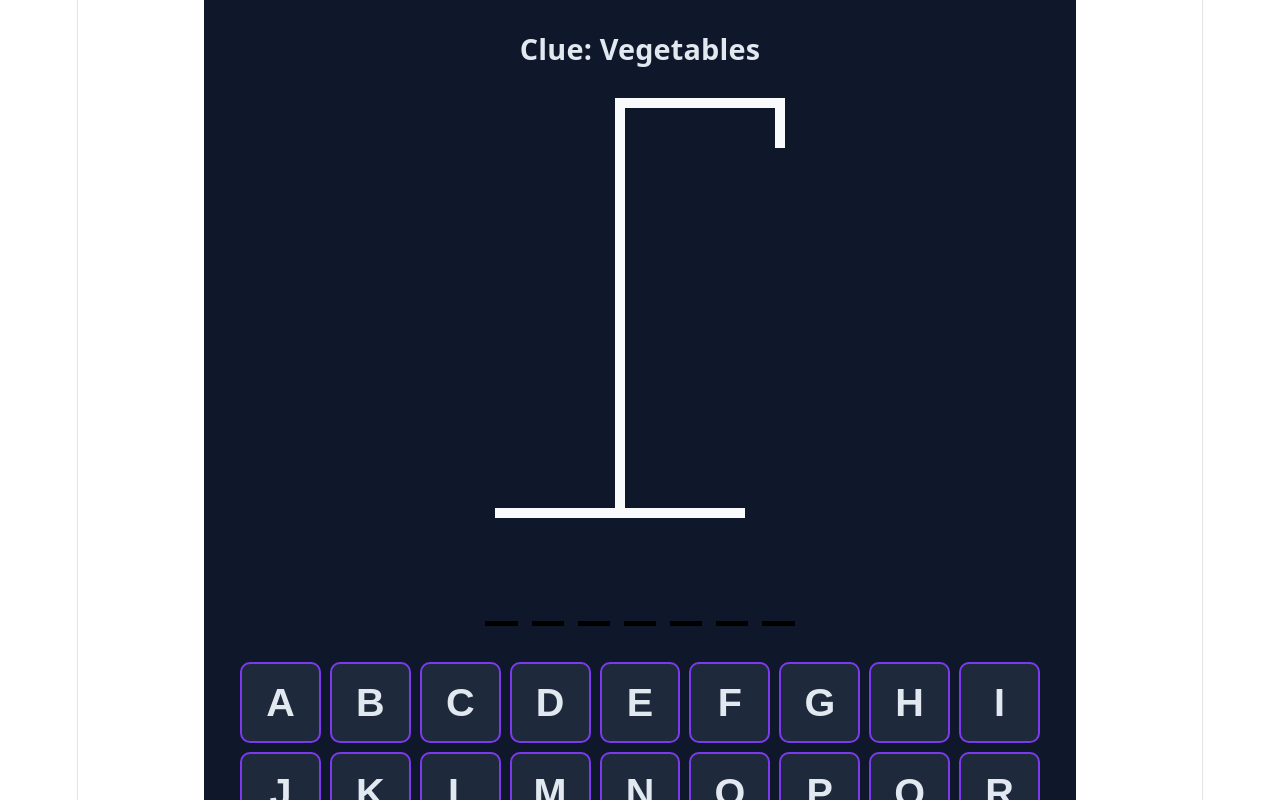
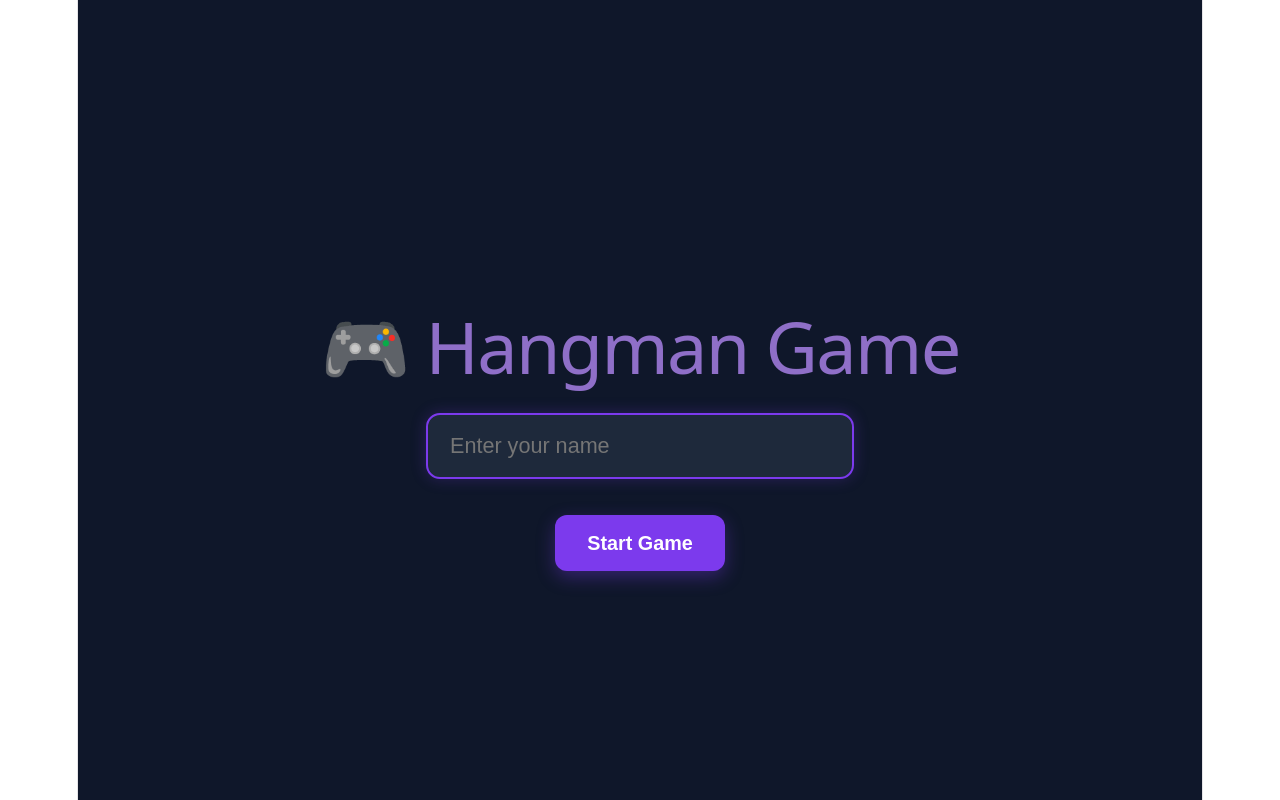
Before and after one commit to Aiswarya1810/Hangman_game, a React (Vite) app in the folder Hangman/: page / in a window 1280 px wide. Shown: the top 800 px of the page. Built offline with nearby package versions, Linux system fonts and the light colour scheme.

Commit message:
start screen added

```diff
--- a/Hangman/src/App.tsx
+++ b/Hangman/src/App.tsx
@@ -16,6 +16,8 @@ function getWord() {
 function App() {
   const [{ word, category }, setGameWord] = useState(getWord)
   const [guessedLetters, setGuessedLetters] = useState<string[]>([])
+  const [playerName, setPlayerName] = useState("")
+  const [isStarted, setIsStarted] = useState(false)
 
   const incorrectLetters = guessedLetters.filter(letter => !word.includes(letter))
 
@@ -31,6 +33,8 @@ function App() {
 
   useEffect(() => {
     const handler = (e: KeyboardEvent) => {
+      if (!isStarted) return
+
       const key = e.key.toLowerCase()
 
       if (!key.match(/^[a-z]$/)) return
@@ -42,10 +46,11 @@ function App() {
     return () => {
       document.removeEventListener("keydown", handler)
     }
-  }, [addGuessedLetter])
+  }, [addGuessedLetter, isStarted])
 
   useEffect(() => {
     const handler = (e: KeyboardEvent) => {
+      if (!isStarted) return
       if (e.key !== "Enter") return
 
       e.preventDefault()
@@ -57,7 +62,98 @@ function App() {
     return () => {
       document.removeEventListener("keydown", handler)
     }
-  }, [])
+  }, [isStarted])
+
+if (!isStarted) {
+  return (
+    <div
+      style={{
+        minHeight: "100vh",
+        display: "flex",
+        flexDirection: "column",
+        justifyContent: "center",
+        alignItems: "center",
+        gap: "2rem",
+        backgroundColor: "#0f172a",
+        color: "#e2e8f0",
+        padding: "2rem",
+        animation: "fadeIn 0.8s ease",
+      }}
+    >
+      <style>
+        {`
+          @keyframes fadeIn {
+            from {
+              opacity: 0;
+              transform: translateY(30px);
+            }
+            to {
+              opacity: 1;
+              transform: translateY(0);
+            }
+          }
+        `}
+      </style>
+
+      <h1
+        style={{
+          fontSize: "4rem",
+          marginBottom: "1rem",
+          textAlign: "center",
+          color:"#8f6fc8",
+        }}
+      >
+        🎮 Hangman Game
+      </h1>
+
+      <input
+        type="text"
+        placeholder="Enter your name"
+        value={playerName}
+        onChange={(e) => setPlayerName(e.target.value)}
+        onKeyDown={(e) => {
+          if (e.key === "Enter" && playerName.trim() !== "") {
+            setIsStarted(true)
+          }
+        }}
+        style={{
+          padding: "1rem 1.2rem",
+          borderRadius: "14px",
+          border: "2px solid #7c3aed",
+          outline: "none",
+          fontSize: "1.2rem",
+          width: "380px",
+          backgroundColor: "#1e293b",
+          color: "#e2e8f0",
+          boxShadow: "0 0 15px rgba(124, 58, 237, 0.25)",
+          transition: "0.3s ease",
+        }}
+      />
+
+      <button
+        onClick={() => {
+          if (playerName.trim() !== "") {
+            setIsStarted(true)
+          }
+        }}
+        style={{
+          padding: "0.9rem 1.8rem",
+          fontSize: "1.1rem",
+          cursor: "pointer",
+          borderRadius: "12px",
+          border: "none",
+          backgroundColor: "#7c3aed",
+          color: "white",
+          fontWeight: "bold",
+          boxShadow: "0 6px 18px rgba(124, 58, 237, 0.35)",
+          transition: "0.3s ease",
+        }}
+      >
+        Start Game
+      </button>
+    </div>
+  )
+}
 
   return (
     <div
@@ -106,7 +202,7 @@ function App() {
 
             <p style={{ marginTop: "10px" }}>
               {isWinner
-                ? "Great job! You guessed it!"
+                ? `Great job, ${playerName}! You guessed it!`
                 : `The word was "${word}"`}
             </p>
 
@@ -132,6 +228,10 @@ function App() {
           </div>
         </div>
       )}
+
+      <div style={{ fontSize: "1.2rem", fontWeight: "bold" }}>
+        Player: {playerName}
+      </div>
 
       <div style={{ fontSize: "1.6rem", fontWeight: "bold" }}>
         Clue: {category}
--- a/Hangman/src/HangmanDrawing.tsx
+++ b/Hangman/src/HangmanDrawing.tsx
@@ -121,7 +121,7 @@ export function HangmanDrawing({ numberofGuesses }: HangmanDrawingProps) {
 
       <div
         style={{
-          height: "400px",
+          height: "350px",
           width: "10px",
           background: DRAWING_COLOR,
           marginLeft: "120px",
```
